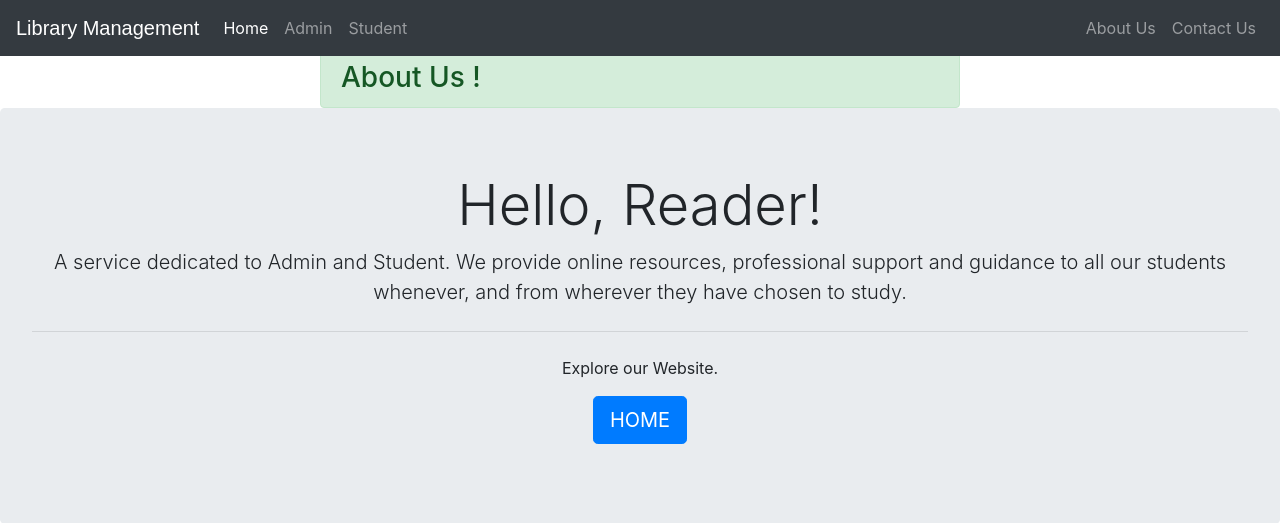
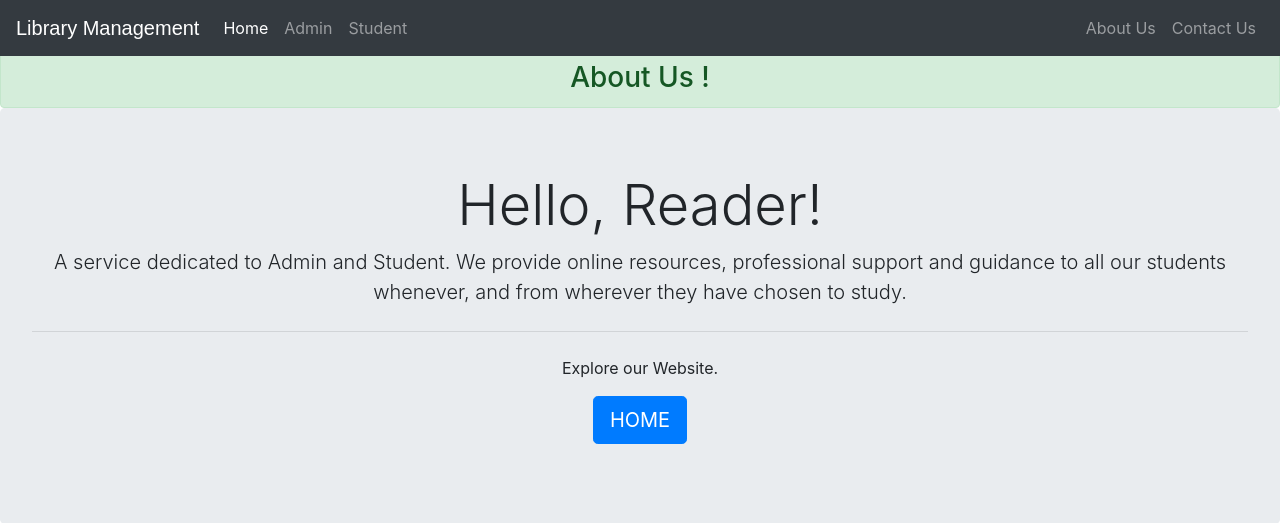
Before and after one commit to zMarcoos/trabalho-mds, a Django app: page /aboutus in a window 1280 px wide. Shown: the top 523 px of the page. Run offline with Django 3.2, Linux system fonts and the light colour scheme; some libraries are stand-ins or nearby versions.

Commit message:
mudanças pequenas

```diff
--- a/templates/library/aboutus.html
+++ b/templates/library/aboutus.html
@@ -27,7 +27,8 @@
       display: block;
       margin-left: auto;
       margin-right: auto;
-      width: 50%;
+      width: 100%;
+      text-align: center;
     }
     </style>
 
--- a/templates/library/adminafterlogin.html
+++ b/templates/library/adminafterlogin.html
@@ -33,7 +33,8 @@
         display: block;
         margin-left: auto;
         margin-right: auto;
-        width: 50%;
+        width: 100%;
+        text-align: center;
       }
     </style>
   </head>
```
